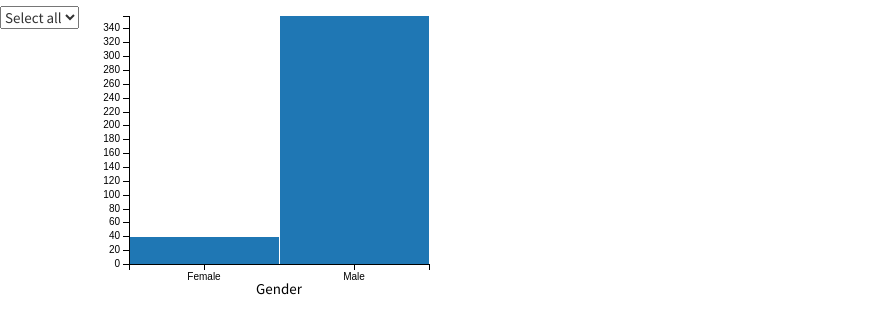
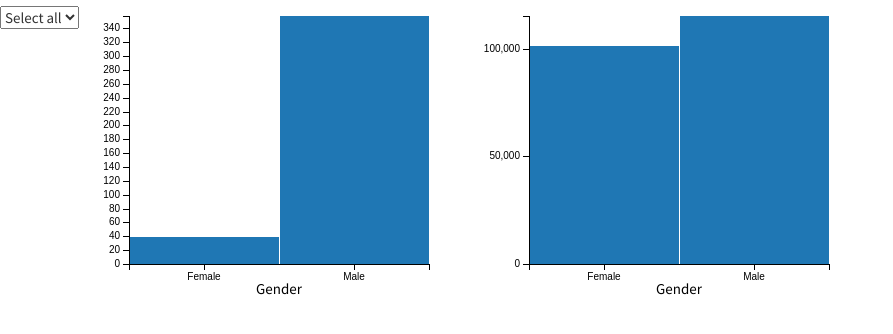
Before and after one commit to mariusz79/DataVisualisationMiniProject, a plain HTML site: page index.html in a window 1280 px wide. Shown: the part 68-402 px from the top of the page, without its empty margins (0-893 px from the left). Drawn offline with Linux system fonts and the light colour scheme.

Commit message:
add average salary graph

```diff
--- a/index.html
+++ b/index.html
@@ -26,6 +26,9 @@
 
     <div id="gender-balance"></div>
 
+    <div id="average-salary"></div>
+
+
 </body>
 
 </html>
--- a/static/js/graph.js
+++ b/static/js/graph.js
@@ -1,4 +1,3 @@
-//load data
 queue()
     .defer(d3.csv, "data/Salaries.csv")     // defer has 2 arguments; first is format of the data we want to load; second is the path to file
     .await(makeGraphs);                     //await has one argument-the name of the function we want to call when the data is loaded
@@ -6,35 +5,89 @@ queue()
 function makeGraphs(error, salaryData) {
     var ndx = crossfilter(salaryData);      //create crossfilter
 
-    show_gender_balance(ndx);               //pass 'ndx' variable to function that gonna draw a graph
-    show_discipline_selector(ndx);
+    salaryData.forEach(function (d) {
+        d.salary = parseInt(d.salary);
+    })
+
+    show_discipline_selector(ndx);          //pass 'ndx' variable to function that gonna draw a graph
+    show_gender_balance(ndx);
+    show_average_salary(ndx);
 
     dc.renderAll();                         //without it nothing will be show on the page
 }
 
-function show_discipline_selector (ndx) {
-    dim = ndx.dimension(dc.pluck('discipline'));
-    group = dim.group();
+function show_discipline_selector(ndx) {
+    var dim = ndx.dimension(dc.pluck('discipline'));
+    var group = dim.group();
 
-    dc.selectMenu('#discipline-selector')
+    dc.selectMenu("#discipline-selector")
         .dimension(dim)
         .group(group);
 }
+
 
 function show_gender_balance(ndx) {
     var dim = ndx.dimension(dc.pluck('sex'));
     var group = dim.group();
 
-
-    dc.barChart("#gender-balance")      //this barchart will be rendered in element with that id
+    dc.barChart("#gender-balance")          //this barchart will be rendered in element with that id
         .width(400)
         .height(300)
         .margins({ top: 10, right: 50, bottom: 30, left: 50 })
         .dimension(dim)
         .group(group)
-        .transitionDuration(500)        //how quickly the chart animates when we filter
-        .x(d3.scale.ordinal())          //ordinal, beacause dimension consists of the words
+        .transitionDuration(500)            //how quickly the chart animates when we filter
+        .x(d3.scale.ordinal())              //ordinal, beacause dimension consists of the words
         .xUnits(dc.units.ordinal)
-        .xAxisLabel("Gender")           //label for x axis
-        .yAxis().ticks(20);             //number of ticks on y axis
+        .xAxisLabel("Gender")               //label for x axis
+        .yAxis().ticks(20);                 //number of ticks on y axis
 }
+
+
+function show_average_salary(ndx) {
+    var dim = ndx.dimension(dc.pluck('sex'));
+
+    function add_item(p, v) {               //p is an accumulator, that keeps track of the total count
+        p.count++;                          //v represents each of the data that we adding or removing
+        p.total += v.salary;
+        p.average = p.total / p.count;
+        return p;
+    }
+
+    function remove_item(p, v) {
+        p.count--;
+        if (p.count == 0) {
+            p.total = 0;
+            p.average = 0;
+        } else {
+            p.total -= v.salary;
+            p.average = p.total / p.count;
+        }
+        return p;
+    }
+
+    function initialise() {
+        return { count: 0, total: 0, average: 0 };
+    }
+
+    var averageSalaryByGender = dim.group().reduce(add_item, remove_item, initialise);
+
+
+    dc.barChart("#average-salary")
+        .width(400)
+        .height(300)
+        .margins({ top: 10, right: 50, bottom: 30, left: 50 })
+        .dimension(dim)
+        .group(averageSalaryByGender)
+        .valueAccessor(function (d) {
+            return d.value.average.toFixed(2);
+        })
+        .transitionDuration(500)
+        .x(d3.scale.ordinal())
+        .xUnits(dc.units.ordinal)
+        .elasticY(true)
+        .xAxisLabel("Gender")
+        .yAxis().ticks(4);
+
+
+}
```
